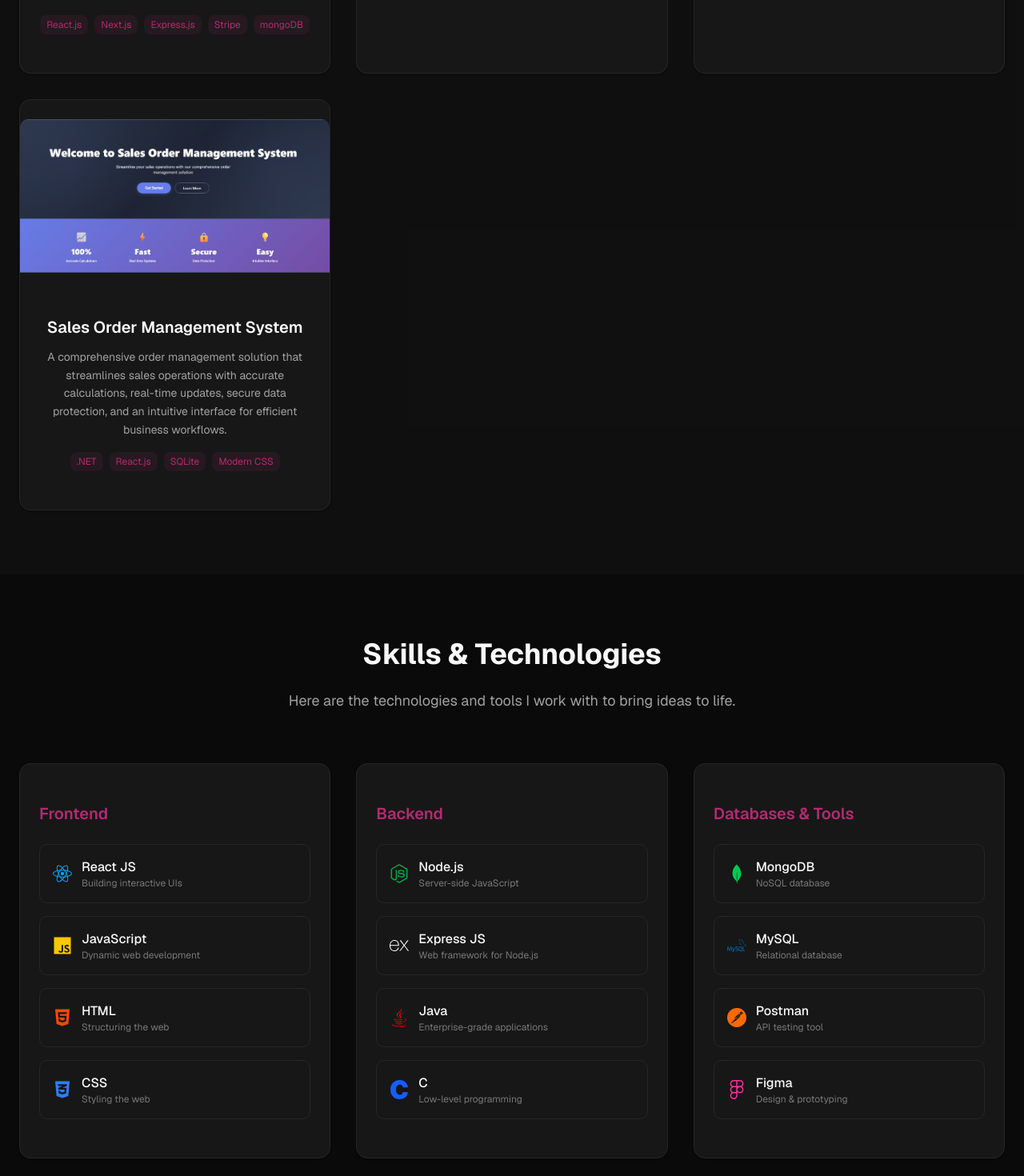
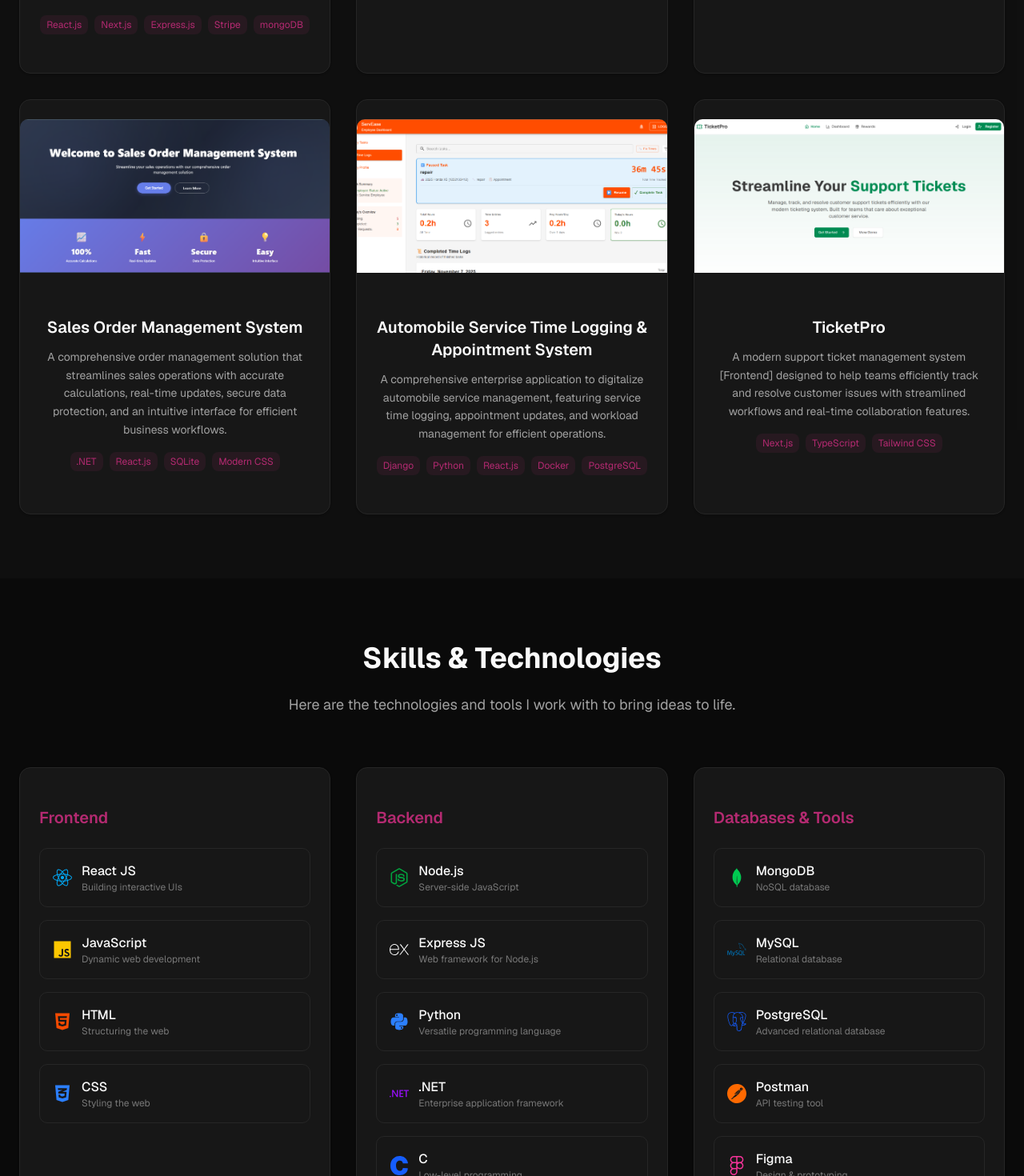
Before and after one commit to SuviniMayadunna/my_portfolio, a Next.js app: page / in a window 1280 px wide. Shown: the part 3020-4490 px from the top of the page at 80% size. Built offline with nearby package versions, Linux system fonts and the light colour scheme.

Commit message:
Ticketpro and serveease project added

```diff
--- a/components/projects.tsx
+++ b/components/projects.tsx
@@ -39,6 +39,24 @@ export function Projects() {
       tech: [".NET", "React.js", "SQLite", "Modern CSS"],
       liveUrl: "#",
       githubUrl: "https://github.com/SuviniMayadunna/sales-order-app",
+    },
+    {
+      title: "Automobile Service Time Logging & Appointment System",
+      description:
+        "A comprehensive enterprise application to digitalize automobile service management, featuring service time logging, appointment updates, and workload management for efficient operations.",
+      image: "/employee.png",
+      tech: ["Django", "Python", "React.js", "Docker", "PostgreSQL"],
+      liveUrl: "#",
+      githubUrl: "https://github.com/ServEase-EAD",
+    },
+    {
+      title: "TicketPro",
+      description:
+        "A modern support ticket management system [Frontend] designed to help teams efficiently track and resolve customer issues with streamlined workflows and real-time collaboration features.",
+      image: "/Ticketpro.png",
+      tech: ["Next.js", "TypeScript", "Tailwind CSS"],
+      liveUrl: "#",
+      githubUrl: "https://github.com/SuviniMayadunna/TicketPro",
     },
   ]
 
--- a/components/skills.tsx
+++ b/components/skills.tsx
@@ -2,8 +2,8 @@
 
 import { Card, CardContent } from "@/components/ui/card"
 import { useState } from "react"
-import { FaFigma, FaPython, FaJava, FaJs, FaReact, FaNodeJs, FaHtml5, FaCss3Alt } from "react-icons/fa"
-import { SiPostman, SiC, SiExpress, SiMongodb, SiMysql } from "react-icons/si"
+import { FaFigma, FaPython, FaJs, FaReact, FaNodeJs, FaHtml5, FaCss3Alt } from "react-icons/fa"
+import { SiPostman, SiC, SiExpress, SiMongodb, SiMysql, SiDotnet, SiPostgresql } from "react-icons/si"
 
 
 export function Skills() {
@@ -24,8 +24,8 @@ export function Skills() {
       skills: [
       { name: "Node.js", icon: <FaNodeJs className="text-green-600" />, description: "Server-side JavaScript" },
       { name: "Express JS", icon: <SiExpress className="text-gray-700 dark:text-white" />, description: "Web framework for Node.js" },
-
-      { name: "Java", icon: <FaJava className="text-red-600" />, description: "Enterprise-grade applications" },
+      { name: "Python", icon: <FaPython className="text-blue-500" />, description: "Versatile programming language" },
+      { name: ".NET", icon: <SiDotnet className="text-purple-600" />, description: "Enterprise application framework" },
       { name: "C", icon: <SiC className="text-blue-600" />, description: "Low-level programming" },
     ],
     },
@@ -34,6 +34,7 @@ export function Skills() {
       skills: [
       { name: "MongoDB", icon: <SiMongodb className="text-green-500" />, description: "NoSQL database" },
       { name: "MySQL", icon: <SiMysql className="text-sky-700" />, description: "Relational database" },
+      { name: "PostgreSQL", icon: <SiPostgresql className="text-blue-600" />, description: "Advanced relational database" },
       { name: "Postman", icon: <SiPostman className="text-orange-500" />, description: "API testing tool" },
       { name: "Figma", icon: <FaFigma className="text-pink-500" />, description: "Design & prototyping" },
 
```
Also changed, not shown: public/Ticketpro.png (added), public/employee.png (added).
